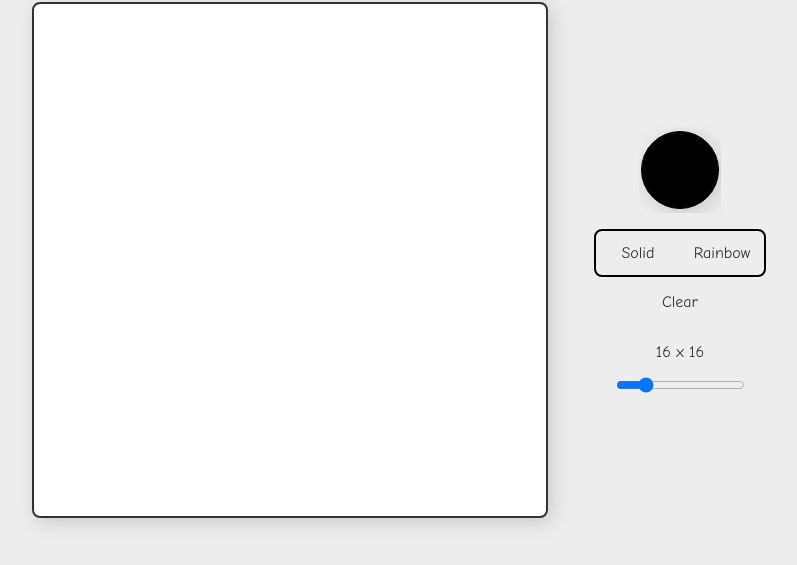
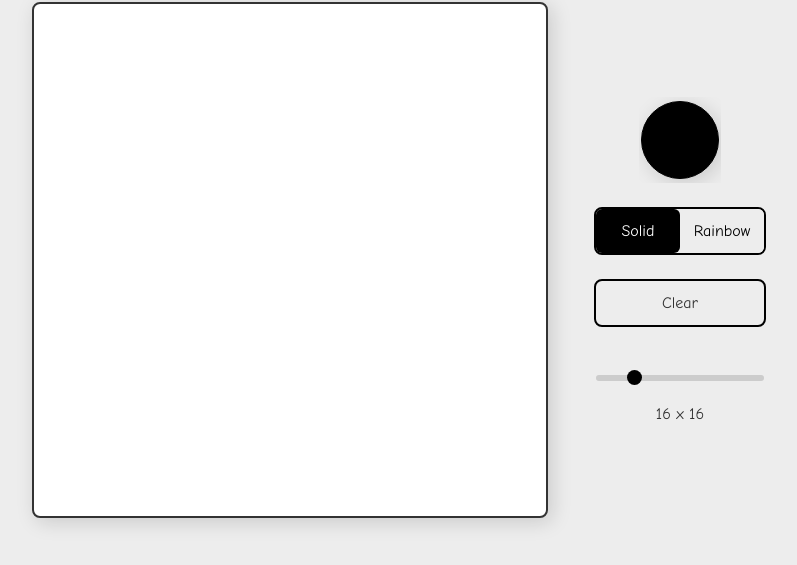
Before and after one commit to Jeremie-R/Etch-a-Sketch, a plain HTML site: page index.html in a window 1280 px wide. Shown: the part 235-800 px from the top of the page, without its empty margins (242-1039 px from the left). Drawn offline with Linux system fonts and the light colour scheme.

Commit message:
finished app

```diff
--- a/app.js
+++ b/app.js
@@ -4,6 +4,10 @@
 // interact with a cell
 function cellInteraction() {
     // console.log("cell clicked", this.id); //to see all click
+
+    if (colourMode = "rainbow") {
+        randomColour();
+    }
 
     let cell = document.getElementById(this.id);
     cell.style.backgroundColor = currentColour();
@@ -81,6 +85,8 @@ window.onload = function () {
     let boardSize = slider.value;
     createBoard(boardSize);
 
+    let colourMode = "solid";
+    solidClicked()
 
 };
 
@@ -92,6 +98,38 @@ function currentColour () {
 }
 
 //randomize colour mode
+function randomColour () {
+    let colour = "#" + Math.floor(Math.random()*16777215).toString(16);
+    document.getElementById("colorPicker").value = colour;
+}
+
+//input for random colour
+let solidButton = document.getElementById("solid");
+solidButton.addEventListener("click", solidClicked);
+
+let rainbowButton = document.getElementById("rainbow");
+rainbowButton.addEventListener("click", rainbowClicked);
+
+
+function solidClicked() {
+    colourMode = "solid"
+
+    solidButton.style.backgroundColor = "#000000";
+    solidButton.style.color = "#ffffff";
+
+    rainbowButton.style.backgroundColor = "#EDEDED";
+    rainbowButton.style.color = "#000000";
+}
+
+function rainbowClicked() {
+    colourMode = "rainbow"
+
+    rainbowButton.style.backgroundColor = "#000000";
+    rainbowButton.style.color = "#ffffff";
+
+    solidButton.style.backgroundColor = "#EDEDED";
+    solidButton.style.color = "#000000";
+}
 
 
 
--- a/index.html
+++ b/index.html
@@ -30,15 +30,15 @@
                 <input type="color" id="colorPicker" value="#000000">
 
                 <div class="simple-or-rainbow">
-                    <div class="switch" id="simple">Solid</div>
+                    <div class="switch" id="solid">Solid</div>
                     <div class="switch" id="rainbow">Rainbow</div>
                 </div>
 
                 <div class="button" id="clear">Clear</div>
 
                 <div class="size-selector"></div>
+                    <input type="range" min="4" max="64" value="16" class="slider" id="sizeSlider">
                     <p class="current-size" id="currentSize">16 x 16</p>
-                    <input type="range" min="4" max="64" value="16" class="slider" id="sizeSlider">
                 </div>
 
 
--- a/styles.css
+++ b/styles.css
@@ -69,7 +69,7 @@ body {
     display: flex;
     flex-direction: column;
     align-items: center;
-    gap: 16px;
+    gap: 24px;
     width: 168px;
 }
 
@@ -88,9 +88,57 @@ body {
     align-items: center;
     justify-content: center;
     cursor: pointer;
+    border-radius: 6px;
 }
 
-.but{}
+.button {
+    height: 44px;
+    width: 100%;
+    display: flex;
+    justify-content: center;
+    align-items: center;
+    border: 2px solid #000000;
+    border-radius: 8px;
+    cursor: pointer;
+}
+
+.button:hover {
+    background-color: white;
+}
+
+.size-selector {
+    display: flex;
+    flex-direction: column;
+    gap: 8px;
+    width: 100%;
+    align-items: center;
+}
+
+.slider {
+    width: 100%;
+    -webkit-appearance: none;
+    appearance: none;
+    width: 100%;
+    cursor: pointer;
+    outline: none;
+    border-radius: 15px;
+    height: 6px;
+    background: #ccc;
+
+}
+
+
+.slider::-webkit-slider-thumb {
+    -webkit-appearance: none;
+    appearance: none;
+    height: 15px;
+    width: 15px;
+    background-color: #000;
+    border-radius: 50%;
+    border: none;
+    transition: .2s ease-in-out;
+}
+
 
 #colorPicker {
     -webkit-appearance: none;
@@ -101,7 +149,6 @@ body {
     height: 86px;
     border: none;
     cursor: pointer;
-
 }
 
 
@@ -110,8 +157,9 @@ body {
   border: 1px solid #000000;
   box-shadow: 4px 4px 20px 0px rgba(0, 0, 0, 0.15);
 }
+
 #colorPicker::-moz-color-swatch {
     border-radius: 64px;
     border: 1px solid #000000;
     box-shadow: 4px 4px 20px 0px rgba(0, 0, 0, 0.15);
-  }
+}
```
